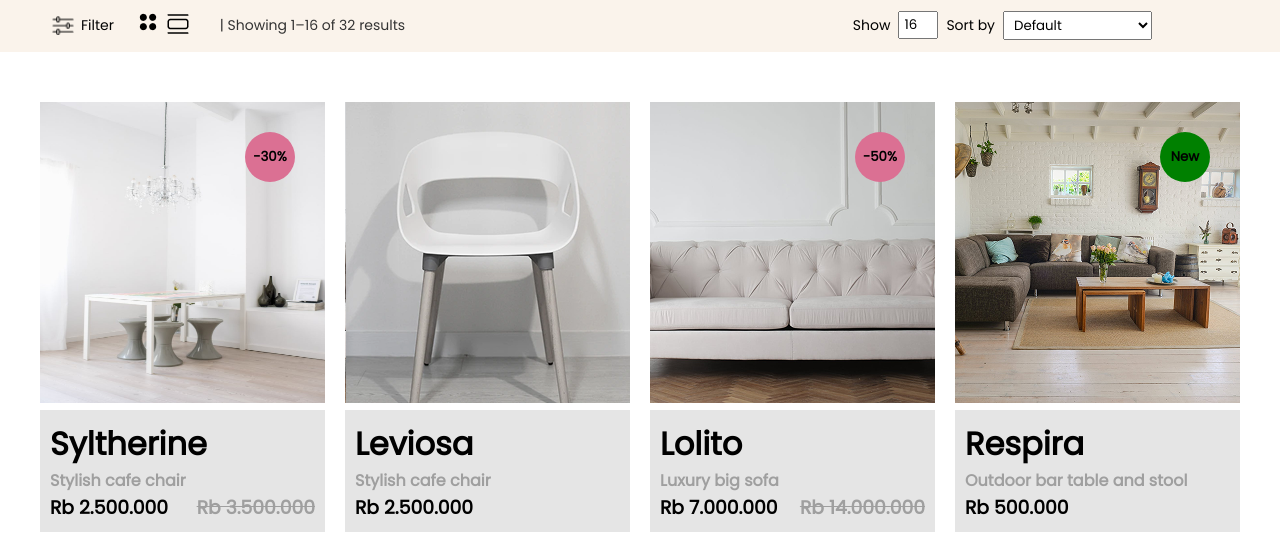
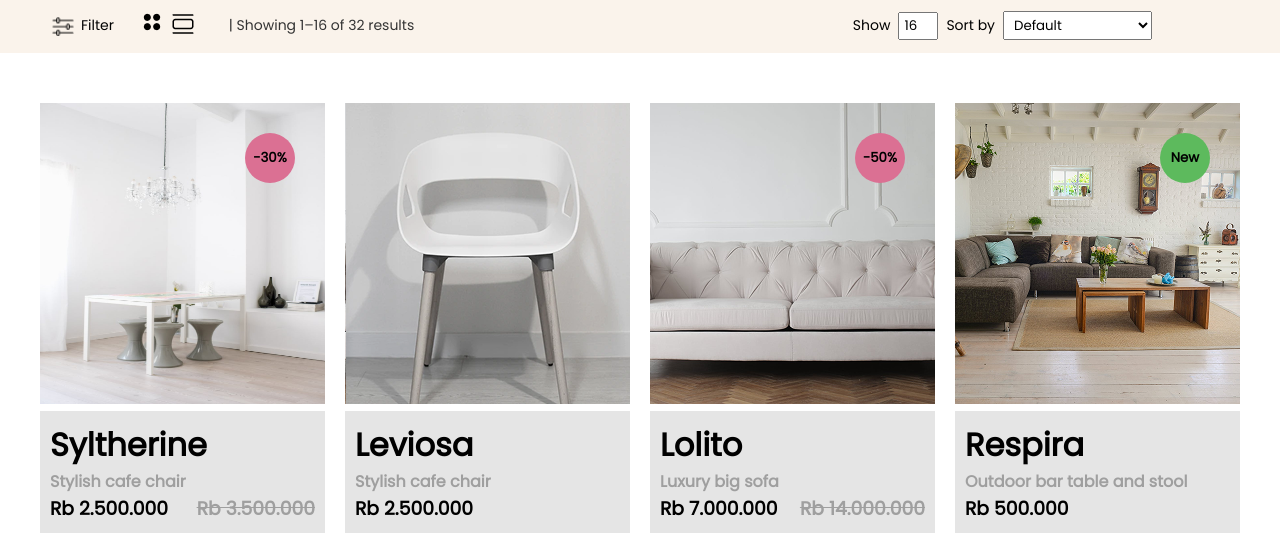
Before and after one commit to PhamHoaiVyGiang/baiTapLon_Web, a plain HTML site: page shop.html in a window 1280 px wide. Shown: the part 318-854 px from the top of the page. Drawn offline with Linux system fonts and the light colour scheme.

Commit message:
Them lan dau

```diff
--- a/home.css
+++ b/home.css
@@ -246,7 +246,7 @@
     background-color: palevioletred
 }
 .bubble.new{
-    background-color: green
+    background-color: rgb(93, 186, 93)
 }
 .more-btn-container {
     text-align: center;
--- a/shop.css
+++ b/shop.css
@@ -72,7 +72,7 @@
   gap: 5px;
   cursor: pointer;
   font-weight: 500;
-    margin-left: 30px;
+  margin-left: 30px;
 }
 
 .filter-label .icon {
@@ -81,10 +81,10 @@
 }
 
 
-.view-toggle button {
+.view-toggle  {
   font-size: 18px;
+  margin: 0 4px;
   cursor: pointer;
-  margin: 0 4px;
 }
 
 .results-info {
```
Also changed, not shown: shop.html (+1 -1 lines).
